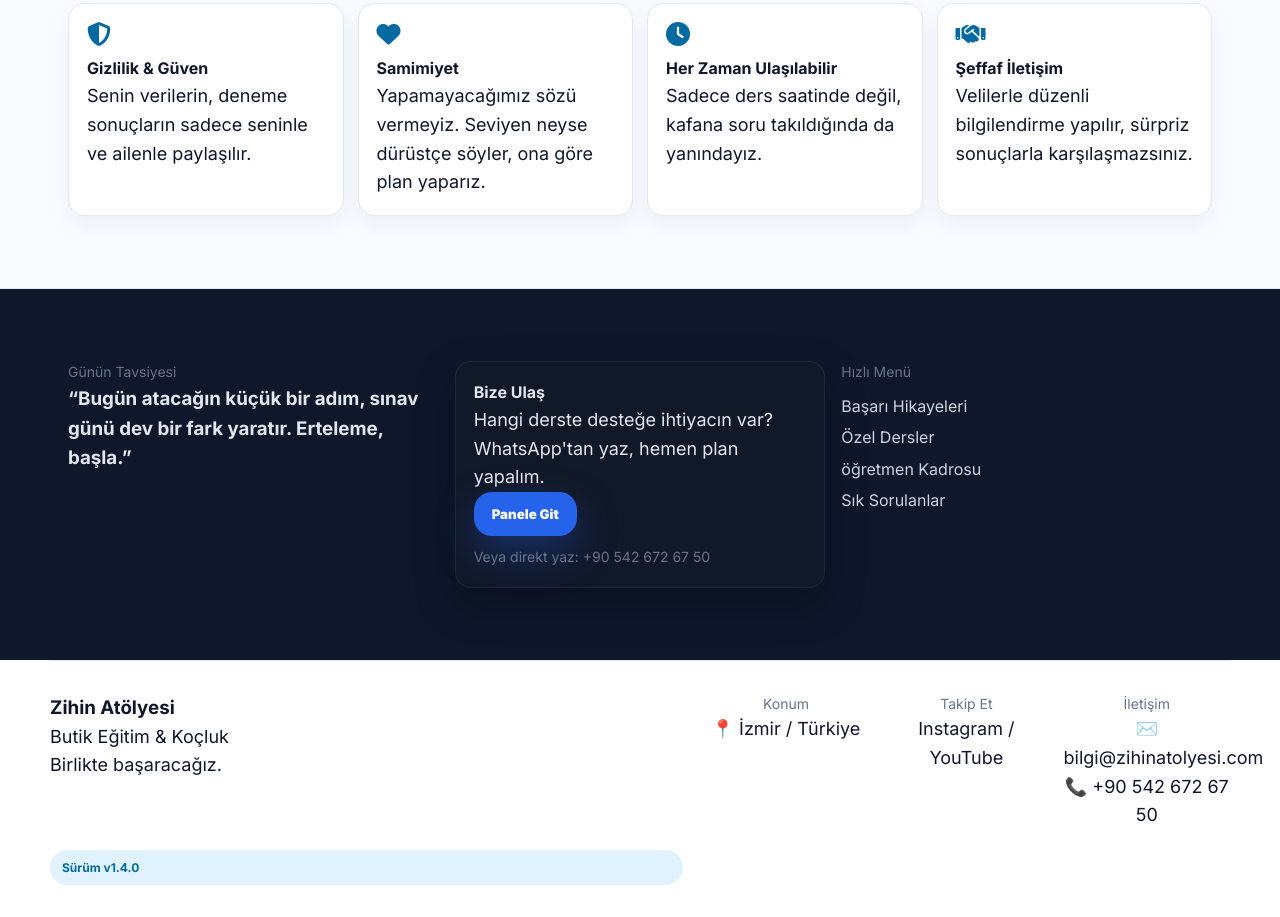
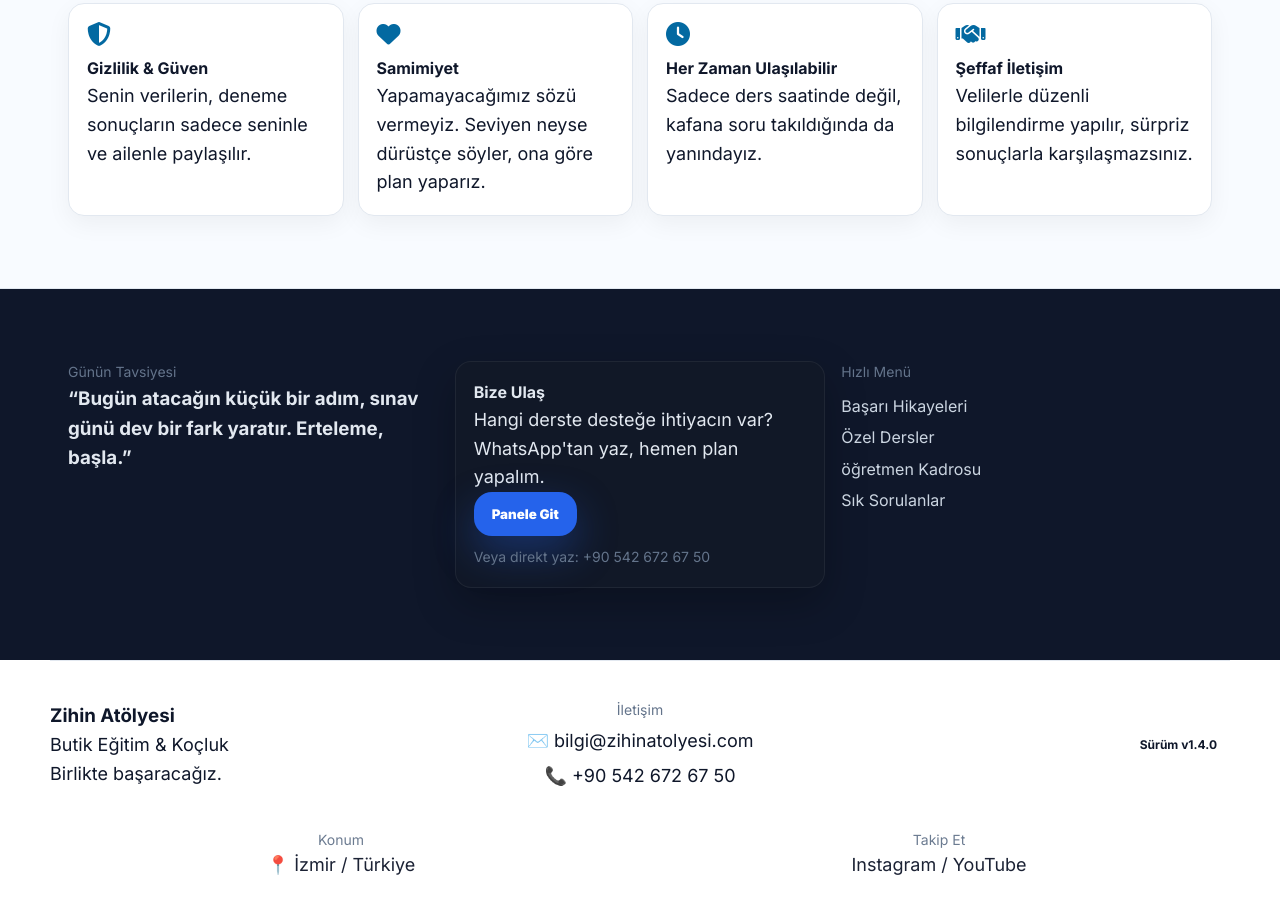
Before and after one commit to sameticacan/asdasfasamas, a plain HTML site: page index.html in a window 1280 px wide. Shown: the part 5092-6009 px from the top of the page. Drawn offline with Linux system fonts and the light colour scheme.

Commit message:
22.12.3.2

```diff
--- a/index.html
+++ b/index.html
@@ -449,11 +449,22 @@
 
 <footer id="iletisim">
   <div class="container footer-content">
-      <div>
+
+    <div class="footer-brand">
       <h3>Zihin Atölyesi</h3>
       <p>Butik Eğitim & Koçluk</p>
       <p>Birlikte başaracağız.</p>
     </div>
+
+    <div class="footer-contact">
+      <p class="muted">İletişim</p>
+      <p>✉️ bilgi@zihinatolyesi.com</p>
+      <p>📞 +90 542 672 67 50</p>
+    </div>
+
+    <div class="footer-version version-chip">Sürüm v1.4.0</div>
+
+    <!-- İstersen Konum + Takip Et altta ayrı satır kalsın -->
     <div class="footer-cols">
       <div>
         <p class="muted">Konum</p>
@@ -463,19 +474,15 @@
         <p class="muted">Takip Et</p>
         <p>Instagram / YouTube</p>
       </div>
-        <div>
-          <p class="muted">İletişim</p>
-          <p>✉️ bilgi@zihinatolyesi.com</p>
-          <p>📞 +90 542 672 67 50</p>
     </div>
-      </div>
-      <div class="version-chip">Sürüm v1.3.0</div>
+
   </div>
 </footer>
 
+
   <div id="contactWidget" class="contact-widget">
     <button id="contactToggle" class="contact-toggle wa-fab"><i class="fa-brands fa-whatsapp"></i> Bize Ulaşın</button>
-    <div id="contactPanel" class="contact-panel wa-panel hidden">    <div id="contactPanel" class="contact-panel hidden">
+    <div id="contactPanel" class="contact-panel wa-panel hidden">
       <div class="contact-head">
         <div>
           <p class="muted">WhatsApp Hattı</p>
@@ -561,6 +568,9 @@
     function openWhatsApp(preset){
       const base = `https://wa.me/${WHATSAPP_NUMBER}`;
       const full = `${preset}\n\n(Zihin Atölyesi üzerinden gönderildi)`;
+      const url = `${base}?text=${encodeURIComponent(full)}`;
+      window.open(url, "_blank");
+      panel?.classList.add('hidden');
     }
 
     document.querySelectorAll('[data-whatsapp]').forEach(btn=>{
--- a/style.css
+++ b/style.css
@@ -131,7 +131,17 @@ p { font-size: clamp(15px, 2vw, 18px); }
 footer { background: #fff; }
 .footer-content { display: grid; gap: 20px; padding: 32px 0; border-top: 1px solid var(--border); }
 .footer-cols { display: grid; grid-template-columns: 1fr; gap: 14px; text-align: left; }
-.version-chip { display: inline-flex; align-items: center; gap: 6px; background: var(--accent-light); color: var(--accent); padding: 8px 12px; border-radius: 999px; font-weight: 700; font-size: 12px; }
+.version-chip{
+  display: inline-flex;
+  align-items: center;
+  gap: 10px;
+  padding: 8px 12px;
+  border-radius: 999px;
+  font-weight: 700;
+  font-size: 12px;
+  background: rgba(255,255,255,0.06);
+  border: 1px solid rgba(255,255,255,0.14);
+}
 
 /* Contact Widget */
 .contact-widget { position: fixed; right: 18px; bottom: calc(18px + env(safe-area-inset-bottom)); z-index: 200; pointer-events:none; }
@@ -214,3 +224,50 @@ footer { background: #fff; }
   .stats-grid { grid-template-columns: repeat(2, minmax(0, 1fr)); }
   .section { padding: 64px 0; }
 }
+/* Footer layout */
+.footer-content{
+  display: grid;
+  grid-template-columns: 1fr auto 1fr;
+  align-items: center;
+  gap: 18px;
+}
+
+/* Sol */
+.footer-brand{ justify-self: start; }
+
+/* Orta */
+.footer-contact{
+  justify-self: center;
+  text-align: center;
+}
+.footer-contact p{ margin: 6px 0; }
+
+/* Sağ */
+.footer-version{ justify-self: end; }
+
+/* Alt bilgi satırı (Konum + Takip) */
+.footer-cols{
+  grid-column: 1 / -1;
+  margin-top: 14px;
+  display: grid;
+  grid-template-columns: repeat(2, minmax(0, 1fr));
+  gap: 16px;
+  opacity: .95;
+}
+
+/* Mobil: hepsi alt alta ve ortalı */
+@media (max-width: 640px){
+  .footer-content{
+    grid-template-columns: 1fr;
+    text-align: center;
+    justify-items: center;
+  }
+  .footer-brand,
+  .footer-contact,
+  .footer-version{ justify-self: center; }
+
+  .footer-cols{
+    grid-template-columns: 1fr;
+    text-align: center;
+  }
+}
```
Lines whose indentation alone changed are shown as unchanged.
